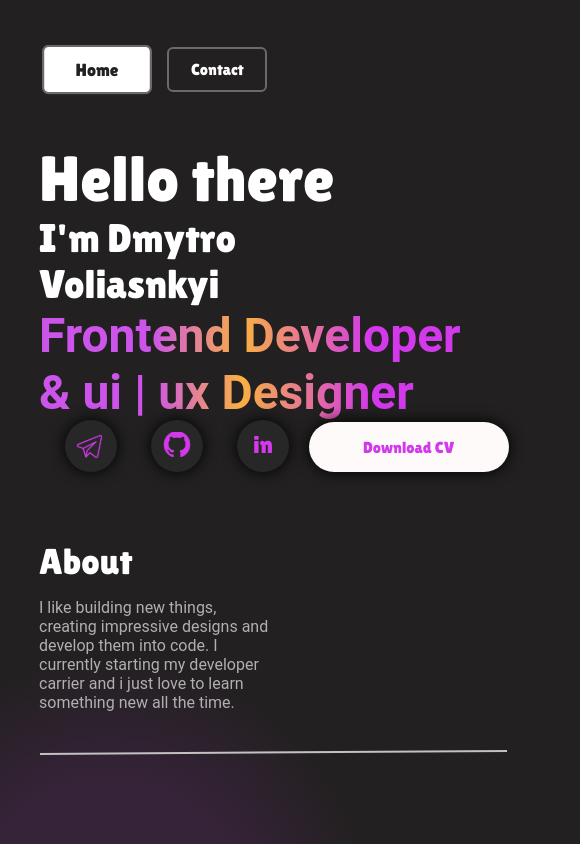
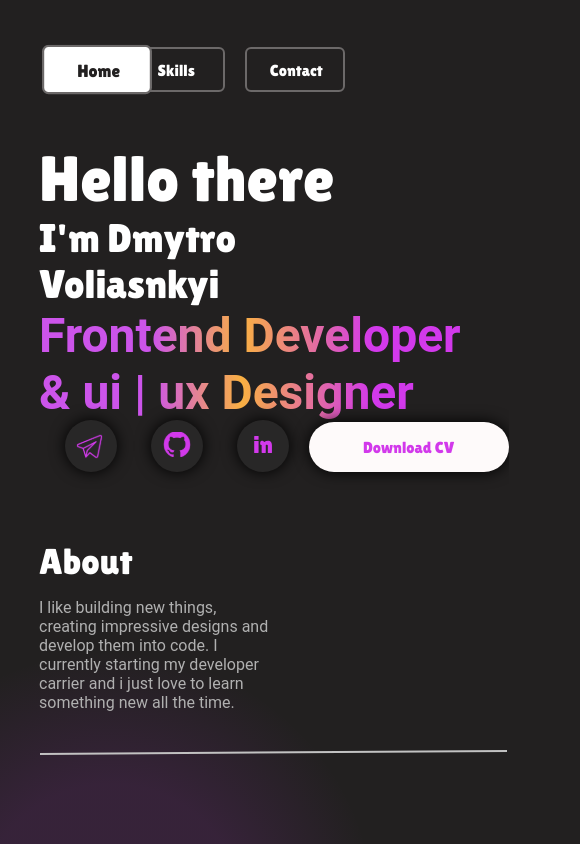
Before and after one commit to V1daa/Resume, a React (Vite) app in the folder Resume/: page / in a window 390 px wide. Shown: the top 844 px of the page, 580 px wide, since content can reach past the window. Built offline with nearby package versions, Linux system fonts and the light colour scheme.

Commit message:
Version Four fixed

```diff
--- a/Resume/src/pages/home.tsx
+++ b/Resume/src/pages/home.tsx
@@ -9,8 +9,8 @@ const Home = () => {
   return (
     <div>
       <>
-        <div className="portfolio-main-container">
-          <h2 className="portfolio-text-main" id="info">Portfolio</h2>
+        <div className="portfolio-main-container" id="info">
+          <h2 className="portfolio-text-main">Portfolio</h2>
           <div className="header-buttons">
               <button className="header-buttons-2">
             <Link
--- a/Resume/src/styles/components/_header.scss
+++ b/Resume/src/styles/components/_header.scss
@@ -63,7 +63,25 @@
     }
   }
   &-3 {
-    margin-right: 6.5vw;
+    margin-right: 7vw;
+    @media(max-width: 1700px) {
+      margin-right: 8vw;
+    }
+    @media(max-width: 1550px) {
+      margin-right: 9vw;
+    }
+    @media(max-width: 1300px) {
+      margin-right: 11vw;
+    }
+    @media(max-width: 1050px) {
+      margin-right: 12vw;
+    }
+    @media(max-width: 925px) {
+      margin-right: 14vw;
+    }
+    @media(max-width: 820px) {
+      margin-right: 16vw;
+    }
   }
 }
 
@@ -91,3 +109,26 @@
     font-weight: 100;
   }
 }
+
+.header-buttons {
+  &-1,
+  &-2,
+  &-3 {
+    & > a {
+      width: 100px;
+      height: 45px;
+      display: flex;
+      align-items: center;
+      justify-content: center;
+      padding-bottom: 0.2vh;
+      padding-right: 0.3vw;
+    }
+  }
+}
+
+
+.header-buttons-2 {
+  @media(max-width: 670px) {
+    margin-left: 25vw;
+  }
+}
--- a/Resume/src/styles/components/_projects.scss
+++ b/Resume/src/styles/components/_projects.scss
@@ -80,7 +80,7 @@
   grid-template-rows: 1fr;
   grid-column-gap: 0px;
   grid-row-gap: 0px;
-  margin-left: 180px;
+  margin-left: 10vw;
   @media (max-width: 1660px) {
     display: flex;
     flex-wrap: wrap;
@@ -88,10 +88,4 @@
     margin-right: 10vw;
     align-items: center;
   }
-  @media(max-width: 1300px) {
-    margin-right: 15vw;
-  }
-  @media(max-width: 975px) {
-    margin-right: 20vw;
-  }
 }
--- a/Resume/src/styles/libs/_normalize.scss
+++ b/Resume/src/styles/libs/_normalize.scss
@@ -17,6 +17,7 @@ body {
   -moz-osx-font-smoothing: grayscale;
   -webkit-font-smoothing: antialiased;
   overflow-x: hidden;
+  min-width: 20em;
 }
 
 a,
```
